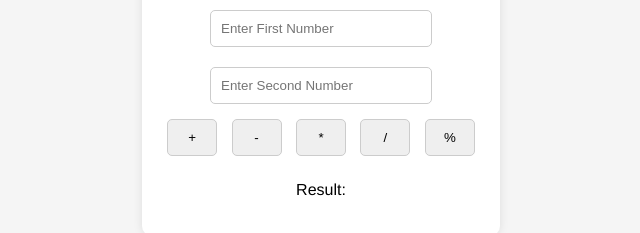
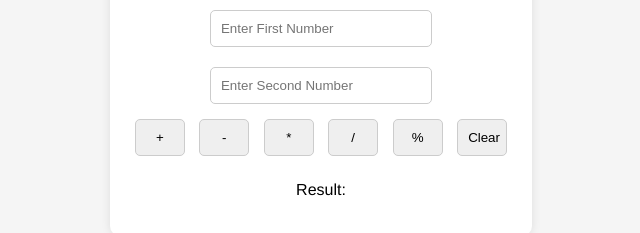
Before and after one commit to enriquecabral/01_calculator, a plain HTML site: page index.html in a window 1280 px wide. Shown: the part 340-573 px from the top of the page, without its empty margins (319-959 px from the left). Drawn offline with Linux system fonts and the light colour scheme.

Commit message:
add clear button to calculator

```diff
--- a/index.html
+++ b/index.html
@@ -21,6 +21,7 @@
             <button onclick="calculate('*')">*</button>
             <button onclick="calculate('/')">/</button>
             <button onclick="calculate('%')">%</button>
+            <button onclick="clearCalculator()">Clear</button>
         </div>
         <p>Result: <span id="result"></span></p>
     </div>
--- a/script.js
+++ b/script.js
@@ -36,3 +36,9 @@ function calculate(operator) {
     }
     document.getElementById("result").innerHTML = result;
 }
+
+function clearCalculator() {
+    document.getElementById("num1").value = "";
+    document.getElementById("num2").value = "";
+    document.getElementById("result").textContent = "";
+}
```
